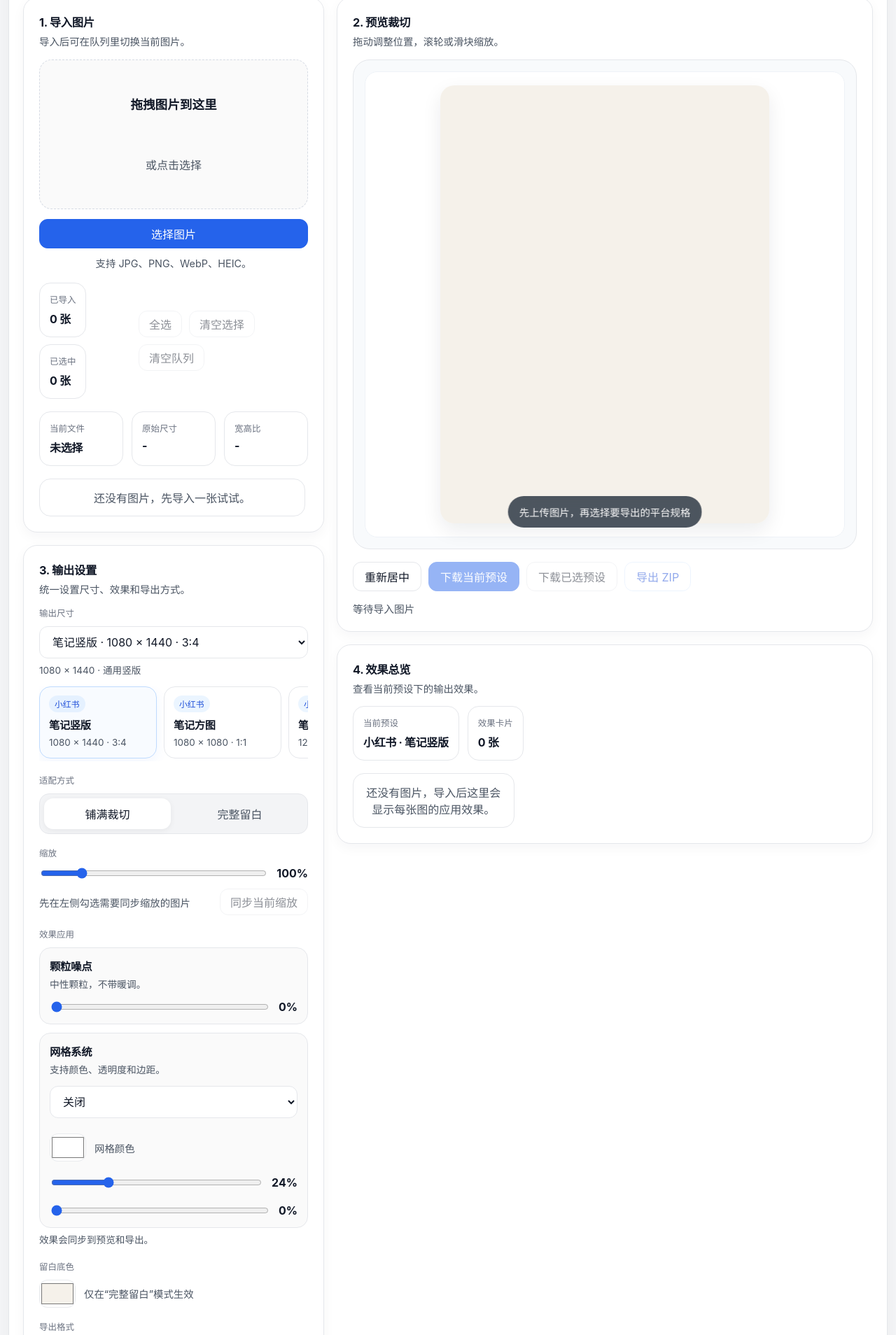
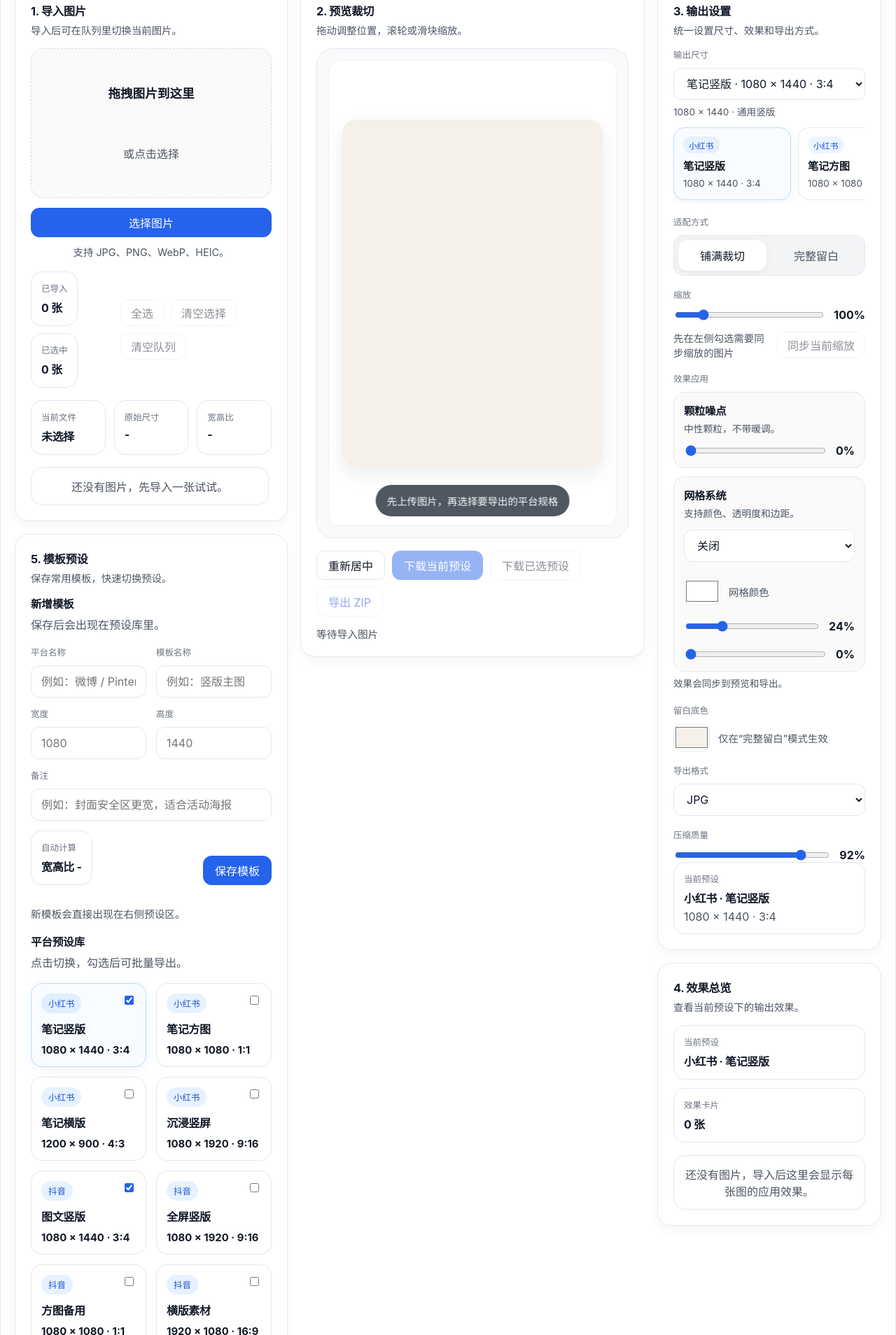
Before and after one commit to liulian080936-cell/social-media-image-studio, a website: page index.html in a window 1280 px wide. Shown: the part 238-2146 px from the top of the page at 70% size. Drawn offline with Linux system fonts and the light colour scheme.

Commit message:
Refine studio layout and preview behavior

```diff
--- a/app.js
+++ b/app.js
@@ -135,6 +135,7 @@ const STORAGE_KEY = "social-media-image-studio.custom-presets.v1";
 const PREVIEW_FRAME_CHROME = 72;
 const PREVIEW_FALLBACK_WIDTH = 820;
 const PREVIEW_FALLBACK_HEIGHT = 760;
+const DEFAULT_BACKGROUND_COLOR = "#f5f1ea";
 const IMPORTABLE_IMAGE_EXTENSIONS = new Set([
   "jpg",
   "jpeg",
@@ -153,6 +154,7 @@ const IMPORTABLE_IMAGE_EXTENSIONS = new Set([
 const fileInput = document.querySelector("#fileInput");
 const dropzone = document.querySelector("#dropzone");
 const pickImagesButton = document.querySelector("#pickImagesButton");
+const previewPanel = document.querySelector(".preview-panel");
 const previewFrame = document.querySelector("#previewFrame");
 const previewCanvas = document.querySelector("#previewCanvas");
 const previewEmpty = document.querySelector("#previewEmpty");
@@ -223,7 +225,7 @@ const state = {
   zoom: 1,
   panXNorm: 0,
   panYNorm: 0,
-  backgroundColor: "#f5f1ea",
+  backgroundColor: DEFAULT_BACKGROUND_COLOR,
   vintageNoise: 0,
   gridMode: "none",
   gridColor: "#ffffff",
@@ -393,6 +395,7 @@ function buildAssetFromImage(file, objectUrl, image, options = {}) {
     height: image.height,
     ratio: readableRatio(image.width, image.height),
     transform: defaultTransform(),
+    backgroundColor: state.backgroundColor,
     wasConverted: Boolean(options.wasConverted),
   };
 }
@@ -663,6 +666,34 @@ function defaultTransform() {
   };
 }
 
+function getAssetBackgroundColor(asset) {
+  return asset?.backgroundColor || state.backgroundColor || DEFAULT_BACKGROUND_COLOR;
+}
+
+function syncBackgroundColorControl() {
+  const backgroundColor = getAssetBackgroundColor(getActiveAsset());
+  state.backgroundColor = backgroundColor;
+  backgroundColorInput.value = backgroundColor;
+}
+
+function revealPreviewPanelIfNeeded() {
+  if (!previewPanel) {
+    return;
+  }
+
+  const rect = previewPanel.getBoundingClientRect();
+  const viewportHeight = window.innerHeight || document.documentElement.clientHeight;
+
+  if (rect.top >= 0 && rect.bottom <= viewportHeight) {
+    return;
+  }
+
+  previewPanel.scrollIntoView({
+    behavior: "smooth",
+    block: "start",
+  });
+}
+
 function syncViewportFromActiveAsset() {
   const asset = getActiveAsset();
   const transform = asset?.transform ?? defaultTransform();
@@ -880,6 +911,7 @@ function setActiveAsset(assetId) {
 
   state.activeAssetId = assetId;
   syncViewportFromActiveAsset();
+  syncBackgroundColorControl();
   syncSourceMeta();
   buildSourceQueue();
   buildEffectGallery();
@@ -1175,7 +1207,7 @@ function drawVintageOverlay(context, width, height, asset, preset) {
 function renderAssetToCanvas(canvas, preset, asset) {
   const ctx = canvas.getContext("2d");
   ctx.clearRect(0, 0, canvas.width, canvas.height);
-  ctx.fillStyle = state.backgroundColor;
+  ctx.fillStyle = getAssetBackgroundColor(asset);
   ctx.fillRect(0, 0, canvas.width, canvas.height);
 
   if (!asset) {
@@ -1309,6 +1341,7 @@ function buildEffectGallery() {
     card.append(header, canvasShell, meta);
     card.addEventListener("click", () => {
       setActiveAsset(asset.id);
+      revealPreviewPanelIfNeeded();
       setStatus(`已切换到 ${asset.fileName}，可继续查看和微调应用效果。`);
     });
 
@@ -1378,6 +1411,7 @@ async function importFiles(fileList) {
   state.assets.push(...loadedAssets);
   state.activeAssetId = loadedAssets[0].id;
   syncViewportFromActiveAsset();
+  syncBackgroundColorControl();
   syncSourceMeta();
   buildSourceQueue();
   buildEffectGallery();
@@ -1406,6 +1440,7 @@ function removeAsset(assetId) {
     syncViewportFromActiveAsset();
   }
 
+  syncBackgroundColorControl();
   syncSourceMeta();
   buildSourceQueue();
   buildEffectGallery();
@@ -1423,6 +1458,7 @@ function clearAssets() {
   state.zoom = 1;
   state.panXNorm = 0;
   state.panYNorm = 0;
+  backgroundColorInput.value = state.backgroundColor;
   syncSourceMeta();
   buildSourceQueue();
   buildEffectGallery();
@@ -1856,7 +1892,11 @@ gridInsetRange.addEventListener("input", (event) => {
 });
 
 backgroundColorInput.addEventListener("input", (event) => {
+  const activeAsset = getActiveAsset();
   state.backgroundColor = event.target.value;
+  if (activeAsset) {
+    activeAsset.backgroundColor = event.target.value;
+  }
   drawPreview();
   buildEffectGallery();
 });
@@ -2010,6 +2050,7 @@ buildSourceQueue();
 buildEffectGallery();
 syncSelectionMeta();
 syncEffectControls();
+syncBackgroundColorControl();
 updateQualityVisibility();
 updateButtonState();
 drawPreview();
--- a/index.html
+++ b/index.html
@@ -111,142 +111,6 @@
 
               <div class="source-queue" id="sourceQueue">
                 <div class="queue-empty">还没有图片，先导入一张试试。</div>
-              </div>
-            </section>
-
-            <section class="panel controls-panel">
-              <div class="panel-heading">
-                <h2>3. 输出设置</h2>
-                <p>统一设置尺寸、效果和导出方式。</p>
-              </div>
-
-              <div class="control-group">
-                <label class="group-label" for="presetSelect">输出尺寸</label>
-                <select id="presetSelect">
-                  <optgroup label="小红书">
-                    <option value="xhs-portrait" selected>笔记竖版 · 1080 × 1440 · 3:4</option>
-                    <option value="xhs-square">笔记方图 · 1080 × 1080 · 1:1</option>
-                    <option value="xhs-landscape">笔记横版 · 1200 × 900 · 4:3</option>
-                    <option value="xhs-immersive">沉浸竖屏 · 1080 × 1920 · 9:16</option>
-                  </optgroup>
-                  <optgroup label="抖音">
-                    <option value="douyin-card">图文竖版 · 1080 × 1440 · 3:4</option>
-                    <option value="douyin-full">全屏竖版 · 1080 × 1920 · 9:16</option>
-                    <option value="douyin-square">方图备用 · 1080 × 1080 · 1:1</option>
-                    <option value="douyin-landscape">横版素材 · 1920 × 1080 · 16:9</option>
-                  </optgroup>
-                  <optgroup label="Instagram / Ins">
-                    <option value="ig-feed-safe">Feed 兼容档 · 1080 × 1350 · 4:5</option>
-                    <option value="ig-feed-34">Feed 直出档 · 1080 × 1440 · 3:4</option>
-                    <option value="ig-square">Feed 方图 · 1080 × 1080 · 1:1</option>
-                    <option value="ig-landscape">Feed 横图 · 1080 × 566 · 1.91:1</option>
-                    <option value="ig-story">Story / Reel · 1080 × 1920 · 9:16</option>
-                  </optgroup>
-                </select>
-                <div class="control-note" id="presetSelectMeta">1080 × 1440 · 最稳妥，适合封面和整组图文。</div>
-                <div class="preset-picker" id="presetPicker" aria-label="常用输出尺寸"></div>
-              </div>
-
-            <div class="control-group">
-              <span class="group-label">适配方式</span>
-              <div class="segmented">
-                <label>
-                  <input type="radio" name="fitMode" value="fill" checked />
-                  <span>铺满裁切</span>
-                </label>
-                <label>
-                  <input type="radio" name="fitMode" value="fit" />
-                  <span>完整留白</span>
-                </label>
-              </div>
-            </div>
-
-            <div class="control-group">
-              <label class="group-label" for="zoomRange">缩放</label>
-              <div class="range-row">
-                <input id="zoomRange" type="range" min="0.6" max="3" step="0.01" value="1" />
-                <strong id="zoomValue">100%</strong>
-              </div>
-              <div class="bulk-zoom-row">
-                  <span class="muted" id="bulkZoomHint">先勾选需要同步的图片</span>
-                  <button class="action-button action-button--quiet" id="applyZoomToSelectedButton" type="button" disabled>
-                    同步当前缩放
-                  </button>
-                </div>
-              </div>
-
-            <div class="control-group">
-              <span class="group-label">效果应用</span>
-              <div class="effect-control-stack">
-                <div class="effect-control-card">
-                  <div class="effect-control-heading">
-                    <strong>颗粒噪点</strong>
-                    <span>中性颗粒，不带暖调。</span>
-                  </div>
-                  <div class="range-row">
-                    <input id="vintageNoiseRange" type="range" min="0" max="1" step="0.01" value="0" />
-                    <strong id="vintageNoiseValue">0%</strong>
-                  </div>
-                </div>
-
-                <div class="effect-control-card">
-                  <div class="effect-control-heading">
-                    <strong>网格系统</strong>
-                    <span>支持颜色、透明度和边距。</span>
-                  </div>
-                  <select id="gridModeSelect">
-                    <option value="none">关闭</option>
-                    <option value="thirds">九宫格</option>
-                    <option value="editorial">12 列编辑网格</option>
-                  </select>
-                  <div class="grid-control-stack">
-                    <div class="color-row" id="gridColorGroup" hidden>
-                      <input id="gridColorInput" type="color" value="#ffffff" />
-                      <span class="muted">网格颜色</span>
-                    </div>
-                    <div class="range-row" id="gridOpacityGroup" hidden>
-                      <input id="gridOpacityRange" type="range" min="0.08" max="0.7" step="0.01" value="0.24" />
-                      <strong id="gridOpacityValue">24%</strong>
-                    </div>
-                    <div class="range-row" id="gridInsetGroup" hidden>
-                      <input id="gridInsetRange" type="range" min="0" max="0.18" step="0.005" value="0" />
-                      <strong id="gridInsetValue">0%</strong>
-                    </div>
-                  </div>
-                </div>
-              </div>
-              <div class="control-note">效果会同步到预览和导出。</div>
-            </div>
-
-            <div class="control-group">
-              <label class="group-label" for="backgroundColor">留白底色</label>
-              <div class="color-row">
-                <input id="backgroundColor" type="color" value="#f5f1ea" />
-                <span class="muted">仅在“完整留白”模式生效</span>
-              </div>
-            </div>
-
-            <div class="control-group">
-              <label class="group-label" for="formatSelect">导出格式</label>
-              <select id="formatSelect">
-                <option value="image/jpeg">JPG</option>
-                <option value="image/png">PNG</option>
-                <option value="image/webp">WebP</option>
-              </select>
-            </div>
-
-            <div class="control-group" id="qualityGroup">
-              <label class="group-label" for="qualityRange">压缩质量</label>
-              <div class="range-row">
-                <input id="qualityRange" type="range" min="0.5" max="1" step="0.01" value="0.92" />
-                <strong id="qualityValue">92%</strong>
-              </div>
-            </div>
-
-              <div class="current-preset">
-                <span class="meta-label">当前预设</span>
-                <strong id="activePresetName">小红书 · 笔记竖版</strong>
-                <span id="activePresetMeta">1080 × 1440 · 3:4</span>
               </div>
             </section>
 
@@ -385,6 +249,142 @@
               <div class="status-line" id="statusLine">等待导入图片</div>
             </section>
 
+            <section class="panel controls-panel">
+              <div class="panel-heading">
+                <h2>3. 输出设置</h2>
+                <p>统一设置尺寸、效果和导出方式。</p>
+              </div>
+
+              <div class="control-group">
+                <label class="group-label" for="presetSelect">输出尺寸</label>
+                <select id="presetSelect">
+                  <optgroup label="小红书">
+                    <option value="xhs-portrait" selected>笔记竖版 · 1080 × 1440 · 3:4</option>
+                    <option value="xhs-square">笔记方图 · 1080 × 1080 · 1:1</option>
+                    <option value="xhs-landscape">笔记横版 · 1200 × 900 · 4:3</option>
+                    <option value="xhs-immersive">沉浸竖屏 · 1080 × 1920 · 9:16</option>
+                  </optgroup>
+                  <optgroup label="抖音">
+                    <option value="douyin-card">图文竖版 · 1080 × 1440 · 3:4</option>
+                    <option value="douyin-full">全屏竖版 · 1080 × 1920 · 9:16</option>
+                    <option value="douyin-square">方图备用 · 1080 × 1080 · 1:1</option>
+                    <option value="douyin-landscape">横版素材 · 1920 × 1080 · 16:9</option>
+                  </optgroup>
+                  <optgroup label="Instagram / Ins">
+                    <option value="ig-feed-safe">Feed 兼容档 · 1080 × 1350 · 4:5</option>
+                    <option value="ig-feed-34">Feed 直出档 · 1080 × 1440 · 3:4</option>
+                    <option value="ig-square">Feed 方图 · 1080 × 1080 · 1:1</option>
+                    <option value="ig-landscape">Feed 横图 · 1080 × 566 · 1.91:1</option>
+                    <option value="ig-story">Story / Reel · 1080 × 1920 · 9:16</option>
+                  </optgroup>
+                </select>
+                <div class="control-note" id="presetSelectMeta">1080 × 1440 · 最稳妥，适合封面和整组图文。</div>
+                <div class="preset-picker" id="presetPicker" aria-label="常用输出尺寸"></div>
+              </div>
+
+              <div class="control-group">
+                <span class="group-label">适配方式</span>
+                <div class="segmented">
+                  <label>
+                    <input type="radio" name="fitMode" value="fill" checked />
+                    <span>铺满裁切</span>
+                  </label>
+                  <label>
+                    <input type="radio" name="fitMode" value="fit" />
+                    <span>完整留白</span>
+                  </label>
+                </div>
+              </div>
+
+              <div class="control-group">
+                <label class="group-label" for="zoomRange">缩放</label>
+                <div class="range-row">
+                  <input id="zoomRange" type="range" min="0.6" max="3" step="0.01" value="1" />
+                  <strong id="zoomValue">100%</strong>
+                </div>
+                <div class="bulk-zoom-row">
+                  <span class="muted" id="bulkZoomHint">先勾选需要同步的图片</span>
+                  <button class="action-button action-button--quiet" id="applyZoomToSelectedButton" type="button" disabled>
+                    同步当前缩放
+                  </button>
+                </div>
+              </div>
+
+              <div class="control-group">
+                <span class="group-label">效果应用</span>
+                <div class="effect-control-stack">
+                  <div class="effect-control-card">
+                    <div class="effect-control-heading">
+                      <strong>颗粒噪点</strong>
+                      <span>中性颗粒，不带暖调。</span>
+                    </div>
+                    <div class="range-row">
+                      <input id="vintageNoiseRange" type="range" min="0" max="1" step="0.01" value="0" />
+                      <strong id="vintageNoiseValue">0%</strong>
+                    </div>
+                  </div>
+
+                  <div class="effect-control-card">
+                    <div class="effect-control-heading">
+                      <strong>网格系统</strong>
+                      <span>支持颜色、透明度和边距。</span>
+                    </div>
+                    <select id="gridModeSelect">
+                      <option value="none">关闭</option>
+                      <option value="thirds">九宫格</option>
+                      <option value="editorial">12 列编辑网格</option>
+                    </select>
+                    <div class="grid-control-stack">
+                      <div class="color-row" id="gridColorGroup" hidden>
+                        <input id="gridColorInput" type="color" value="#ffffff" />
+                        <span class="muted">网格颜色</span>
+                      </div>
+                      <div class="range-row" id="gridOpacityGroup" hidden>
+                        <input id="gridOpacityRange" type="range" min="0.08" max="0.7" step="0.01" value="0.24" />
+                        <strong id="gridOpacityValue">24%</strong>
+                      </div>
+                      <div class="range-row" id="gridInsetGroup" hidden>
+                        <input id="gridInsetRange" type="range" min="0" max="0.18" step="0.005" value="0" />
+                        <strong id="gridInsetValue">0%</strong>
+                      </div>
+                    </div>
+                  </div>
+                </div>
+                <div class="control-note">效果会同步到预览和导出。</div>
+              </div>
+
+              <div class="control-group">
+                <label class="group-label" for="backgroundColor">留白底色</label>
+                <div class="color-row">
+                  <input id="backgroundColor" type="color" value="#f5f1ea" />
+                  <span class="muted">仅在“完整留白”模式生效</span>
+                </div>
+              </div>
+
+              <div class="control-group">
+                <label class="group-label" for="formatSelect">导出格式</label>
+                <select id="formatSelect">
+                  <option value="image/jpeg">JPG</option>
+                  <option value="image/png">PNG</option>
+                  <option value="image/webp">WebP</option>
+                </select>
+              </div>
+
+              <div class="control-group" id="qualityGroup">
+                <label class="group-label" for="qualityRange">压缩质量</label>
+                <div class="range-row">
+                  <input id="qualityRange" type="range" min="0.5" max="1" step="0.01" value="0.92" />
+                  <strong id="qualityValue">92%</strong>
+                </div>
+              </div>
+
+              <div class="current-preset">
+                <span class="meta-label">当前预设</span>
+                <strong id="activePresetName">小红书 · 笔记竖版</strong>
+                <span id="activePresetMeta">1080 × 1440 · 3:4</span>
+              </div>
+            </section>
+
             <section class="panel effect-panel">
               <div class="panel-heading">
                 <h2>4. 效果总览</h2>
--- a/styles.css
+++ b/styles.css
@@ -33,6 +33,7 @@ body {
 }
 
 body {
+  min-height: 100vh;
   font-family:
     "SF Pro Display",
     "SF Pro Text",
@@ -88,14 +89,16 @@ select {
 .page-shell {
   position: relative;
   z-index: 1;
-  width: min(1720px, calc(100% - 24px));
-  margin: 16px auto 28px;
+  width: 100%;
+  min-height: 100vh;
+  margin: 0;
 }
 
 .window-shell {
+  min-height: 100vh;
   background: #ffffff;
   border: 1px solid var(--line);
-  border-radius: var(--radius-window);
+  border-radius: 0;
   box-shadow: var(--shadow-window);
   overflow: hidden;
 }
@@ -263,7 +266,7 @@ select {
 
 .layout {
   display: grid;
-  grid-template-columns: minmax(360px, 430px) minmax(0, 1fr);
+  grid-template-columns: minmax(320px, 390px) minmax(0, 1fr);
   align-items: start;
   gap: 18px;
   padding: 18px 20px 24px;
@@ -272,9 +275,18 @@ select {
 .sidebar-column,
 .workspace-column {
   display: grid;
-  align-content: start;
   gap: 18px;
   min-width: 0;
+}
+
+.sidebar-column {
+  align-content: start;
+}
+
+.workspace-column {
+  grid-template-columns: minmax(0, 1fr) minmax(260px, 320px);
+  grid-template-rows: auto auto;
+  align-items: start;
 }
 
 .panel {
@@ -291,14 +303,20 @@ select {
 
 .preview-panel {
   min-width: 0;
+  grid-column: 1;
+  grid-row: 1 / span 2;
 }
 
 .controls-panel {
   min-width: 0;
+  grid-column: 2;
+  grid-row: 1;
 }
 
 .effect-panel {
   min-width: 0;
+  grid-column: 2;
+  grid-row: 2;
 }
 
 .template-panel {
@@ -879,14 +897,14 @@ select,
 
 .effect-toolbar {
   display: flex;
-  align-items: center;
+  flex-direction: column;
+  align-items: stretch;
   gap: 12px;
-  flex-wrap: wrap;
 }
 
 .effect-gallery {
   display: grid;
-  grid-template-columns: repeat(auto-fill, minmax(210px, 1fr));
+  grid-template-columns: 1fr;
   gap: 14px;
   margin-top: 18px;
 }
@@ -968,7 +986,7 @@ select,
 .effect-canvas-shell {
   display: grid;
   place-items: center;
-  min-height: 210px;
+  min-height: 180px;
   padding: 12px;
   border-radius: 14px;
   background: #f8fafc;
@@ -1202,7 +1220,11 @@ code {
   }
 
   .layout {
-    grid-template-columns: minmax(320px, 380px) minmax(0, 1fr);
+    grid-template-columns: minmax(300px, 350px) minmax(0, 1fr);
+  }
+
+  .workspace-column {
+    grid-template-columns: minmax(0, 1fr) minmax(230px, 270px);
   }
 
   .preset-grid {
@@ -1232,11 +1254,19 @@ code {
   }
 
   .workspace-column {
+    grid-template-columns: 1fr;
     order: 1;
   }
 
   .sidebar-column {
     order: 2;
+  }
+
+  .preview-panel,
+  .controls-panel,
+  .effect-panel {
+    grid-column: auto;
+    grid-row: auto;
   }
 
   .source-meta,
@@ -1278,8 +1308,8 @@ code {
 
 @media (max-width: 640px) {
   .page-shell {
-    width: min(100% - 14px, 100%);
-    margin-top: 12px;
+    width: 100%;
+    margin-top: 0;
   }
 
   .hero,
```
